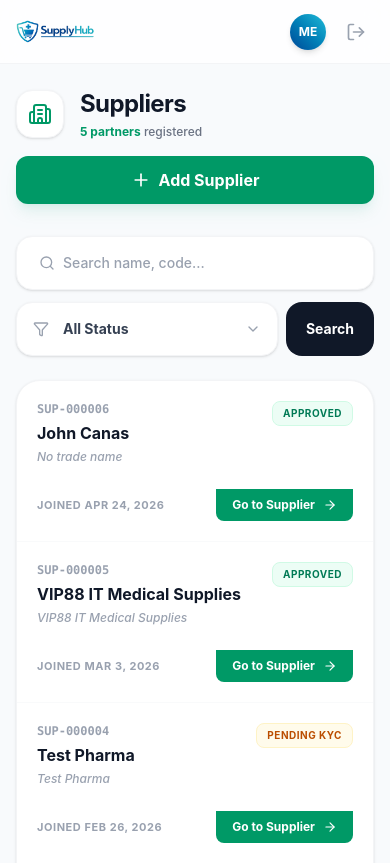
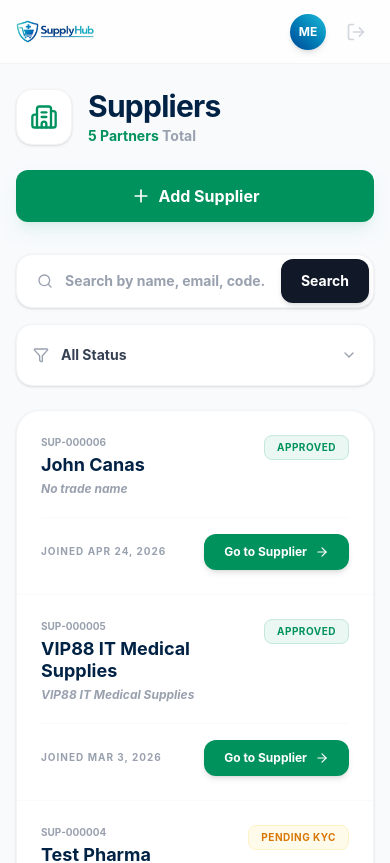
Before and after one commit to yujiin770/supply-hub, a React (Vite) app: page / in a window 390 px wide. Shown: the top 863 px of the page. Built offline with nearby package versions, Linux system fonts and the light colour scheme.

Commit message:
update browse catagalog and suppliers

```diff
--- a/src/components/layout/DashboardLayout.tsx
+++ b/src/components/layout/DashboardLayout.tsx
@@ -72,7 +72,7 @@ const DashboardLayout: React.FC<DashboardLayoutProps> = ({
               className="bg-white text-amber-600 px-2 py-1 rounded-md text-[10px] font-bold flex items-center gap-1"
             >
               <X className="w-3 h-3" />
-              <span>Exit</span>
+              <span>Exit supplier view</span>
             </button>
           </div>
         </div>
--- a/src/pages/AddSupplier.tsx
+++ b/src/pages/AddSupplier.tsx
@@ -75,7 +75,7 @@ const AddSupplier: React.FC<AddSupplierProps> = ({ onBack }) => {
                 {/* --- Back Navigation --- */}
                 <button
                     onClick={onBack}
-                    className="flex items-center gap-2 text-gray-500 hover:text-[#004797] font-bold text-sm mb-6 transition-colors group"
+                    className="flex items-center gap-2 text-gray-500 hover:text-[#004797] cursor-pointer font-bold text-sm mb-6 transition-colors group"
                 >
                     <ArrowLeft className="w-4 h-4 group-hover:-translate-x-1 transition-transform" />
                     Back to list
@@ -138,7 +138,7 @@ const AddSupplier: React.FC<AddSupplierProps> = ({ onBack }) => {
                             {/* Address */}
                             <div className="space-y-2">
                                 <label className="text-[11px] font-bold text-gray-400 uppercase tracking-widest flex items-center gap-1">
-                                     Address <span className="text-rose-500">*</span>
+                                    Address <span className="text-rose-500">*</span>
                                 </label>
                                 <div className="relative">
                                     <MapPin className="absolute left-4 top-1/2 -translate-y-1/2 w-4 h-4 text-gray-400" />
--- a/src/pages/KYCDocuments.tsx
+++ b/src/pages/KYCDocuments.tsx
@@ -117,7 +117,7 @@ const KYCDocuments: React.FC = () => {
                 </div>
               </div>
 
-              <button className="w-full bg-[#004797] hover:bg-black text-white py-4 rounded-xl font-bold transition-all shadow-lg shadow-blue-900/10 active:scale-[0.98]">
+              <button className="w-full bg-[#004797] hover:bg-black text-white py-4 rounded-xl cursor-pointer font-bold transition-all shadow-lg shadow-blue-900/10 active:scale-[0.98]">
                 Upload Document
               </button>
             </div>
--- a/src/pages/Suppliers.tsx
+++ b/src/pages/Suppliers.tsx
@@ -23,32 +23,22 @@ interface Supplier {
 }
 
 const SUPPLIERS_DATA: Supplier[] = [
-    { code: 'SUP-000006', legalName: 'John Canas', tradeName: '', status: 'Approved', created: 'Apr 24, 2026' },
-    { code: 'SUP-000005', legalName: 'VIP88 IT Medical Supplies', tradeName: 'VIP88 IT Medical Supplies', status: 'Approved', created: 'Mar 3, 2026' },
-    { code: 'SUP-000004', legalName: 'Test Pharma', tradeName: 'Test Pharma', status: 'Pending KYC', created: 'Feb 26, 2026' },
-    { code: 'SUP-000003', legalName: 'Juan Medical Supplies', tradeName: 'Juan Medical Supplies', status: 'Approved', created: 'Feb 26, 2026' },
-    { code: 'SUP-000001', legalName: 'Test Pharma Corp', tradeName: '—', status: 'Suspended', created: 'Feb 26, 2026' },
+    { code: 'SUP-000006', legalName: 'John Canas', tradeName: '', status: 'Approved', created: 'APR 24, 2026' },
+    { code: 'SUP-000005', legalName: 'VIP88 IT Medical Supplies', tradeName: 'VIP88 IT Medical Supplies', status: 'Approved', created: 'MAR 3, 2026' },
+    { code: 'SUP-000004', legalName: 'Test Pharma', tradeName: 'Test Pharma', status: 'Pending KYC', created: 'FEB 26, 2026' },
+    { code: 'SUP-000003', legalName: 'Juan Medical Supplies', tradeName: 'Juan Medical Supplies', status: 'Approved', created: 'FEB 26, 2026' },
+    { code: 'SUP-000001', legalName: 'Test Pharma Corp', tradeName: '—', status: 'Suspended', created: 'FEB 26, 2026' },
 ];
-
-// --- Sub-Components ---
-
-const TableSkeleton = () => (
-    <div className="animate-pulse space-y-4 p-4">
-        {[...Array(5)].map((_, i) => (
-            <div key={i} className="h-16 bg-gray-100 rounded-xl w-full"></div>
-        ))}
-    </div>
-);
 
 const StatusBadge = ({ status }: { status: Supplier['status'] }) => {
     const styles = {
-        'Approved': 'bg-emerald-50 text-emerald-700 border-emerald-100',
-        'Pending KYC': 'bg-amber-50 text-amber-700 border-amber-100',
+        'Approved': 'bg-[#eaf7f2] text-[#00925d] border-[#c4e9db]',
+        'Pending KYC': 'bg-[#fffbeb] text-[#d97706] border-[#fef3c7]',
         'Suspended': 'bg-rose-50 text-rose-700 border-rose-100',
     };
 
     return (
-        <span className={`px-2.5 py-1 rounded-lg text-[10px] font-bold border tracking-wider uppercase inline-block ${styles[status]}`}>
+        <span className={`px-3 py-1 rounded-lg text-[10px] font-bold border tracking-wider uppercase inline-block ${styles[status]}`}>
             {status}
         </span>
     );
@@ -58,19 +48,20 @@ const Suppliers: React.FC<SuppliersProps> = ({ onGoToDashboard, onAddSupplier })
     const [loading, setLoading] = useState(true);
 
     useEffect(() => {
-        const timer = setTimeout(() => setLoading(false), 1200);
+        const timer = setTimeout(() => setLoading(false), 800);
         return () => clearTimeout(timer);
     }, []);
 
     return (
         <div className="min-h-screen bg-[#F8FAFC]">
-            {/* --- Responsive Navbar --- */}
+            {/* --- TOP NAVBAR --- */}
             <nav className="bg-white/80 backdrop-blur-md border-b border-gray-100 h-16 flex items-center justify-between px-4 sm:px-8 sticky top-0 z-50">
                 <div className="flex items-center gap-4 sm:gap-10">
                     <img src="/logo.png" alt="SupplyHub" className="h-6 sm:h-7 w-auto object-contain" />
+                    {/* RESTORED: Suppliers and API Clients buttons */}
                     <div className="hidden lg:flex items-center gap-1">
-                        <button className="px-4 py-2 rounded-lg bg-[#004797]/5 text-[#004797] font-bold text-sm">Suppliers</button>
-                        <button className="px-4 py-2 rounded-lg text-gray-400 hover:bg-gray-50 font-semibold text-sm transition-all">API Clients</button>
+                        <button className="px-4 py-2 rounded-lg bg-[#004797]/5 text-[#004797] font-bold text-sm cursor-pointer">Suppliers</button>
+                        <button className="px-4 py-2 rounded-lg text-gray-400 hover:bg-gray-50 font-bold text-sm transition-all cursor-pointer">API Clients</button>
                     </div>
                 </div>
 
@@ -80,118 +71,101 @@ const Suppliers: React.FC<SuppliersProps> = ({ onGoToDashboard, onAddSupplier })
                             <div className="text-sm font-bold text-gray-900 leading-none">Mico Echaure</div>
                             <div className="text-[10px] font-bold text-blue-500 uppercase mt-1 tracking-wider">Super Admin</div>
                         </div>
-                        <div className="w-9 h-9 rounded-full bg-linear-to-tr from-[#004797] to-[#21BBD7] flex items-center justify-center text-white font-bold text-xs shadow-md">
-                            ME
+                        <div className="w-9 h-9 rounded-full bg-gradient-to-tr from-[#004797] to-[#21BBD7] flex items-center justify-center text-white font-bold text-xs shadow-md">ME</div>
                     </div>
-                    </div>
-                    <button className="p-2 text-gray-400 hover:text-rose-500 transition-colors cursor-pointer">
+                    <button className="p-2 text-gray-300 hover:text-rose-500 transition-colors cursor-pointer">
                         <LogOut className="w-5 h-5" />
                     </button>
                 </div>
             </nav>
 
-            <main className="max-w-350 mx-auto pt-6 sm:pt-10 px-4 sm:px-6 pb-20">
+            <main className="max-w-[1400px] mx-auto pt-6 sm:pt-10 px-4 sm:px-8 pb-20">
 
-                {/* --- Hero Section --- */}
-                <div className="flex flex-col sm:flex-row sm:items-center justify-between gap-4 mb-8 sm:mb-10">
+                {/* --- HERO SECTION --- */}
+                <div className="flex flex-col sm:flex-row sm:items-center justify-between gap-6 mb-8 sm:mb-10">
                     <div className="flex items-center gap-4">
-                        <div className="w-12 h-12 sm:w-14 sm:h-14 bg-white rounded-2xl flex items-center justify-center shadow-sm border border-gray-100">
-                            <Building2 className="w-6 h-6 sm:w-7 sm:h-7 text-emerald-600" />
+                        <div className="w-14 h-14 bg-white rounded-2xl flex items-center justify-center shadow-sm border border-gray-100">
+                            <Building2 className="w-7 h-7 text-[#00925d]" />
                         </div>
                         <div>
-                            <h1 className="text-2xl sm:text-3xl font-bold text-gray-900 tracking-tight">Suppliers</h1>
-                            <p className="text-xs sm:text-sm text-gray-500 font-medium mt-1">
-                                <span className="text-emerald-600 font-bold">{SUPPLIERS_DATA.length} partners</span> registered
+                            <h1 className="text-3xl font-bold text-[#002244] tracking-tight">Suppliers</h1>
+                            <p className="text-sm font-bold text-[#00925d] mt-0.5">
+                                {SUPPLIERS_DATA.length} Partners <span className="text-gray-400">Total</span>
                             </p>
                         </div>
                     </div>
                     <button
                         onClick={onAddSupplier}
-                        className="w-full sm:w-auto bg-emerald-600 hover:bg-emerald-700 cursor-pointer text-white px-6 py-3 rounded-xl font-bold flex items-center justify-center gap-2 transition-all shadow-lg shadow-emerald-600/10 active:scale-[0.98]"
+                        className="w-full sm:w-auto bg-[#00925d] hover:bg-[#007a4e] text-white px-8 py-3.5 rounded-xl font-bold flex items-center justify-center gap-2 transition-all shadow-lg shadow-emerald-600/10 active:scale-[0.98] cursor-pointer"
                     >
                         <Plus className="w-5 h-5" />
                         Add Supplier
                     </button>
                 </div>
 
-                {/* --- Search & Filters --- */}
-                <div className="flex flex-col lg:flex-row gap-3 mb-6">
-                    <div className="flex-1 bg-white p-1.5 rounded-2xl border border-gray-100 shadow-sm flex items-center">
-                        <div className="relative flex-1">
+                {/* --- SEARCH & FILTERS --- */}
+                <div className="flex flex-col lg:flex-row gap-4 mb-6">
+                    {/* Integrated Search Box (Button inside on all screens) */}
+                    <div className="flex-1 bg-white p-1 rounded-2xl border border-gray-100 shadow-sm flex items-center min-w-0">
+                        <div className="relative flex-1 min-w-0">
                             <Search className="absolute left-4 top-1/2 -translate-y-1/2 w-4 h-4 text-gray-400" />
                             <input
                                 type="text"
-                                placeholder="Search name, code..."
-                                className="w-full pl-10 pr-4 py-2.5 bg-transparent border-none text-sm font-medium focus:ring-0 placeholder:text-gray-400 outline-none"
+                                placeholder="Search by name, email, code..."
+                                className="w-full pl-11 pr-4 py-3 bg-transparent border-none text-sm font-bold text-gray-700 placeholder:text-gray-400 outline-none"
                             />
                         </div>
-                        <button className="hidden sm:block bg-gray-900 cursor-pointer text-white px-6 py-2.5 rounded-xl font-bold text-sm hover:bg-black transition-all">
+                        <button className="bg-[#111827] text-white px-5 sm:px-8 py-3 rounded-xl font-bold text-sm shadow-md active:scale-95 transition-all shrink-0 cursor-pointer">
                             Search
                         </button>
                     </div>
 
-                    <div className="flex gap-2">
-                        <div className="flex-1 lg:w-48 bg-white p-1.5 rounded-2xl border border-gray-100 shadow-sm relative flex items-center">
-                            <Filter className="absolute left-4 w-4 h-4 text-gray-400 pointer-events-none" />
-                            <select className="w-full appearance-none pl-10 pr-10 py-2.5 bg-transparent border-none text-sm font-bold text-gray-700 cursor-pointer focus:ring-0 outline-none">
+                    {/* Filter Dropdown */}
+                    <div className="w-full lg:w-72 bg-white px-4 py-1 rounded-2xl border border-gray-100 shadow-sm relative flex items-center shrink-0 h-[62px]">
+                        <Filter className="w-4 h-4 text-gray-400 mr-3" />
+                        <select className="flex-1 appearance-none bg-transparent border-none text-sm font-bold text-gray-700 cursor-pointer outline-none">
                             <option>All Status</option>
                             <option>Approved</option>
-                                <option>Pending</option>
+                            <option>Pending KYC</option>
+                            <option>Suspended</option>
                         </select>
-                            <ChevronDown className="absolute right-4 w-4 h-4 text-gray-400 pointer-events-none" />
-                        </div>
-                        <button className="sm:hidden bg-gray-900 text-white px-5 py-2.5 rounded-2xl font-bold text-sm">
-                            Search
-                        </button>
+                        <ChevronDown className="w-4 h-4 text-gray-400" />
                     </div>
                 </div>
 
-                {/* --- Content Area --- */}
-                <div className="bg-white rounded-3xl border border-gray-100 shadow-sm overflow-hidden">
+                {/* --- CONTENT CONTAINER (White rounded box) --- */}
+                <div className="bg-white rounded-3xl border border-gray-100 shadow-sm overflow-hidden flex flex-col">
                     {loading ? (
-                        <TableSkeleton />
+                        <div className="flex flex-col items-center justify-center p-20 space-y-4">
+                            <div className="w-10 h-10 border-4 border-gray-100 border-t-[#00925d] rounded-full animate-spin"></div>
+                            <p className="text-[10px] font-bold text-gray-400 uppercase tracking-widest">Syncing Partners...</p>
+                        </div>
                     ) : (
                         <>
                             {/* Desktop View */}
-                            <div className="hidden md:block overflow-x-auto">
+                            <div className="hidden lg:block overflow-x-auto">
                                 <table className="w-full text-left border-collapse">
                                     <thead>
                                         <tr className="bg-gray-50/50 border-b border-gray-50">
-                                            <th className="px-6 py-4 text-[10px] font-bold text-gray-400 uppercase tracking-widest">ID Code</th>
-                                            <th className="px-6 py-4 text-[10px] font-bold text-gray-400 uppercase tracking-widest">Legal Name</th>
-                                            <th className="px-6 py-4 text-[10px] font-bold text-gray-400 uppercase tracking-widest">Trade Name</th>
-                                            <th className="px-6 py-4 text-[10px] font-bold text-gray-400 uppercase tracking-widest text-center">Status</th>
-                                            <th className="px-6 py-4 text-[10px] font-bold text-gray-400 uppercase tracking-widest">Created</th>
-                                            <th className="px-6 py-4"></th>
+                                            <th className="px-8 py-5 text-[10px] font-bold text-gray-400 uppercase tracking-widest">ID Code</th>
+                                            <th className="px-8 py-5 text-[10px] font-bold text-gray-400 uppercase tracking-widest">Legal Name</th>
+                                            <th className="px-8 py-5 text-[10px] font-bold text-gray-400 uppercase tracking-widest">Trade Name</th>
+                                            <th className="px-8 py-5 text-[10px] font-bold text-gray-400 uppercase tracking-widest text-center">Status</th>
+                                            <th className="px-8 py-5 text-[10px] font-bold text-gray-400 uppercase tracking-widest">Created</th>
+                                            <th className="px-8 py-5"></th>
                                         </tr>
                                     </thead>
                                     <tbody className="divide-y divide-gray-50">
                                         {SUPPLIERS_DATA.map((item) => (
-                                            <tr key={item.code} className="hover:bg-gray-50/50 transition-colors group">
-                                                <td className="px-6 py-6">
-                                                    <span className="px-2 py-1 bg-gray-100 rounded text-[11px] font-mono font-bold text-gray-500">
-                                                        {item.code}
-                                                    </span>
-                                                </td>
-                                                <td className="px-6 py-6">
-                                                    <div className="text-sm font-bold text-gray-900 group-hover:text-[#004797] transition-colors">{item.legalName}</div>
-                                                </td>
-                                                <td className="px-6 py-6">
-                                                    <div className="text-sm font-medium text-gray-500 italic">
-                                                        {item.tradeName || '—'}
-                                                    </div>
-                                                </td>
-                                                <td className="px-6 py-6 text-center">
-                                                    <StatusBadge status={item.status} />
-                                                </td>
-                                                <td className="px-6 py-6 text-sm font-semibold text-gray-500">{item.created}</td>
-                                                <td className="px-6 py-6 text-right">
-                                                    <button
-                                                        onClick={onGoToDashboard}
-                                                        className="inline-flex items-center gap-2 px-4 py-2 cursor-pointer bg-emerald-50 text-emerald-700 text-xs font-bold rounded-xl hover:bg-emerald-600 hover:text-white transition-all active:scale-95 shadow-sm"
-                                                    >
-                                                        Go to Supplier
-                                                        <ArrowRight className="w-3.5 h-3.5" />
+                                            <tr key={item.code} className="hover:bg-gray-50/30 transition-colors group">
+                                                <td className="px-8 py-6 font-mono font-bold text-xs text-gray-400">{item.code}</td>
+                                                <td className="px-8 py-6 font-bold text-sm text-[#002244] group-hover:text-[#004797] transition-colors">{item.legalName}</td>
+                                                <td className="px-8 py-6 font-bold text-sm text-gray-400 italic">{item.tradeName || '—'}</td>
+                                                <td className="px-8 py-6 text-center"><StatusBadge status={item.status} /></td>
+                                                <td className="px-8 py-6 font-bold text-xs text-gray-400">{item.created}</td>
+                                                <td className="px-8 py-6 text-right">
+                                                    <button onClick={onGoToDashboard} className="inline-flex items-center gap-2 px-5 py-2.5 bg-[#eaf7f2] text-[#00925d] text-xs font-bold rounded-xl hover:bg-[#00925d] hover:text-white transition-all shadow-sm cursor-pointer">
+                                                        Go to Supplier <ArrowRight className="w-3.5 h-3.5" />
                                                     </button>
                                                 </td>
                                             </tr>
@@ -200,46 +174,39 @@ const Suppliers: React.FC<SuppliersProps> = ({ onGoToDashboard, onAddSupplier })
                                 </table>
                             </div>
 
-                            {/* Mobile Card View */}
-                            <div className="md:hidden divide-y divide-gray-50">
+                            {/* Mobile View */}
+                            <div className="lg:hidden divide-y divide-gray-50">
                                 {SUPPLIERS_DATA.map((item) => (
-                                    <div key={item.code} className="p-5 space-y-4">
+                                    <div key={item.code} className="p-6 space-y-5">
                                         <div className="flex items-start justify-between">
-                                            <div>
-                                                <div className="text-xs font-mono font-bold text-gray-400 mb-1">{item.code}</div>
-                                                <div className="text-base font-bold text-gray-900">{item.legalName}</div>
-                                                <div className="text-xs text-gray-400 font-medium italic mt-1">{item.tradeName || 'No trade name'}</div>
+                                            <div className="flex-1 pr-4">
+                                                <p className="text-[10px] font-bold text-gray-400 uppercase mb-1">{item.code}</p>
+                                                <h3 className="text-lg font-bold text-[#002244] leading-tight">{item.legalName}</h3>
+                                                <p className="text-xs text-gray-400 font-bold italic mt-1">{item.tradeName || 'No trade name'}</p>
                                             </div>
                                             <StatusBadge status={item.status} />
                                         </div>
-                                        <div className="flex items-center justify-between pt-2">
-                                            <div className="text-[11px] font-bold text-gray-400 uppercase tracking-wider">
-                                                Joined {item.created}
-                                            </div>
-                                            <button
-                                                onClick={onGoToDashboard}
-                                                className="flex items-center gap-2 px-4 py-2 bg-emerald-600 text-white text-xs font-bold rounded-b-lg cursor-pointer"
-                                            >
+                                        <div className="flex items-center justify-between pt-4 border-t border-gray-50">
+                                            <div className="text-[10px] font-bold text-gray-400 uppercase tracking-widest">JOINED {item.created}</div>
+                                            <button onClick={onGoToDashboard} className="flex items-center gap-2 px-5 py-2.5 bg-[#00925d] text-white text-xs font-bold rounded-xl active:scale-95 transition-all shadow-md cursor-pointer">
                                                 Go to Supplier <ArrowRight className="w-3.5 h-3.5" />
                                             </button>
                                         </div>
                                     </div>
                                 ))}
                             </div>
-                        </>
-                    )}
 
-                    {/* Pagination */}
-                    {!loading && (
-                        <div className="px-6 py-5 bg-gray-50/30 border-t border-gray-50 flex flex-col sm:flex-row items-center justify-between gap-4">
-                            <p className="text-[11px] font-bold text-gray-400 uppercase tracking-widest">
-                                Showing {SUPPLIERS_DATA.length} total results
+                            {/* RESTORED: Pagination row INSIDE the white container */}
+                            <div className="px-8 py-5 bg-gray-50/40 border-t border-gray-100 flex flex-col sm:flex-row items-center justify-between gap-4">
+                                <p className="text-[10px] font-bold text-gray-400 uppercase tracking-widest">
+                                    Showing <span className="text-gray-900">{SUPPLIERS_DATA.length}</span> total results
                                 </p>
                                 <div className="flex items-center gap-2">
-                                <button disabled className="px-3 py-1.5 rounded-lg border border-gray-200 text-gray-400 text-xs font-bold">Prev</button>
-                                <button disabled className="px-3 py-1.5 rounded-lg border border-gray-200 text-gray-400 text-xs font-bold">Next</button>
+                                    <button disabled className="px-4 py-2 rounded-xl border border-gray-200 text-gray-400 text-[10px] font-bold">PREV</button>
+                                    <button disabled className="px-4 py-2 rounded-xl border border-gray-200 text-gray-400 text-[10px] font-bold">NEXT</button>
                                 </div>
                             </div>
+                        </>
                     )}
                 </div>
             </main>
```
Also changed, not shown: src/pages/BrowseCatalog.tsx (+103 -22 lines). Lines whose indentation alone changed are shown as unchanged.
